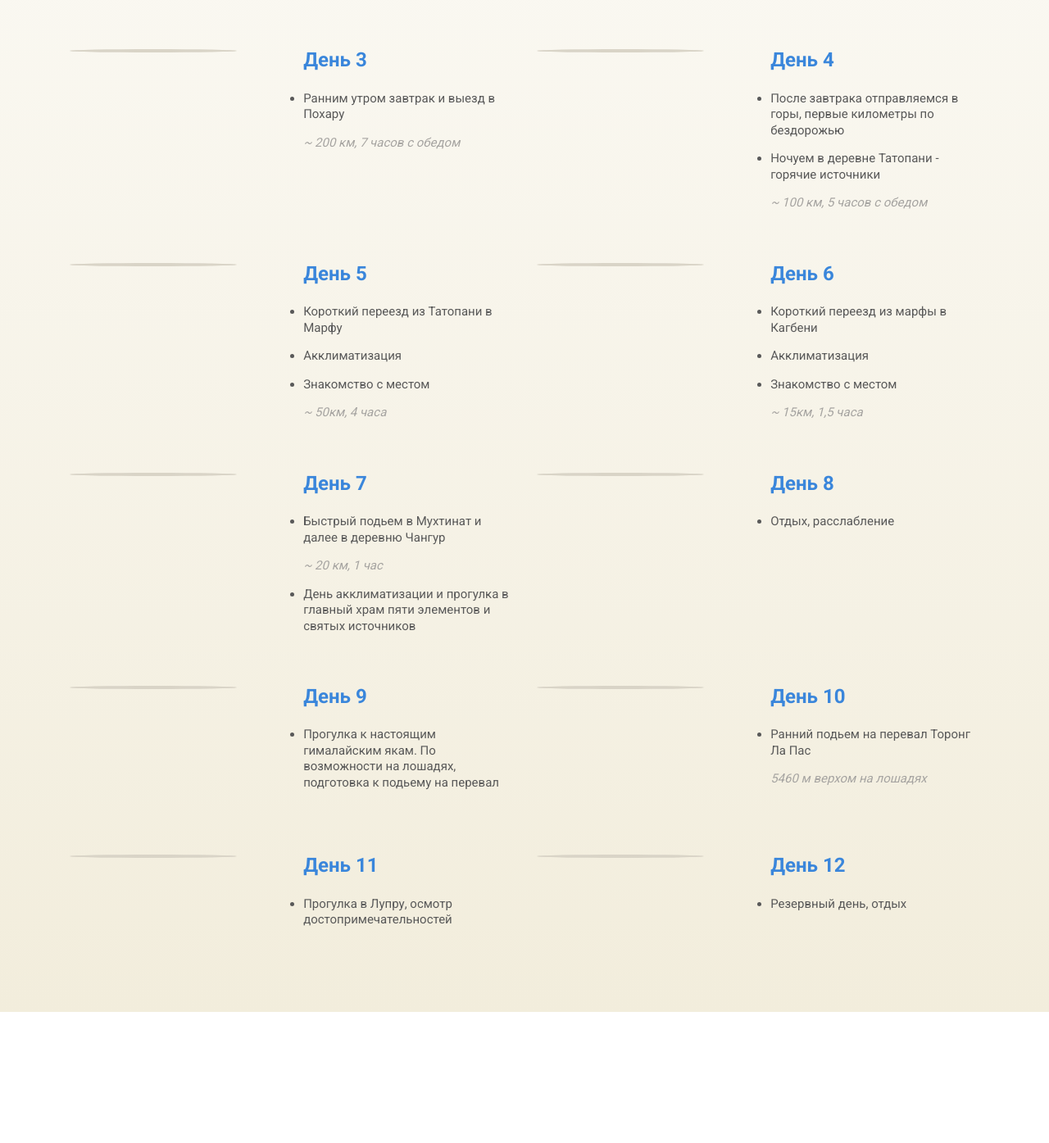
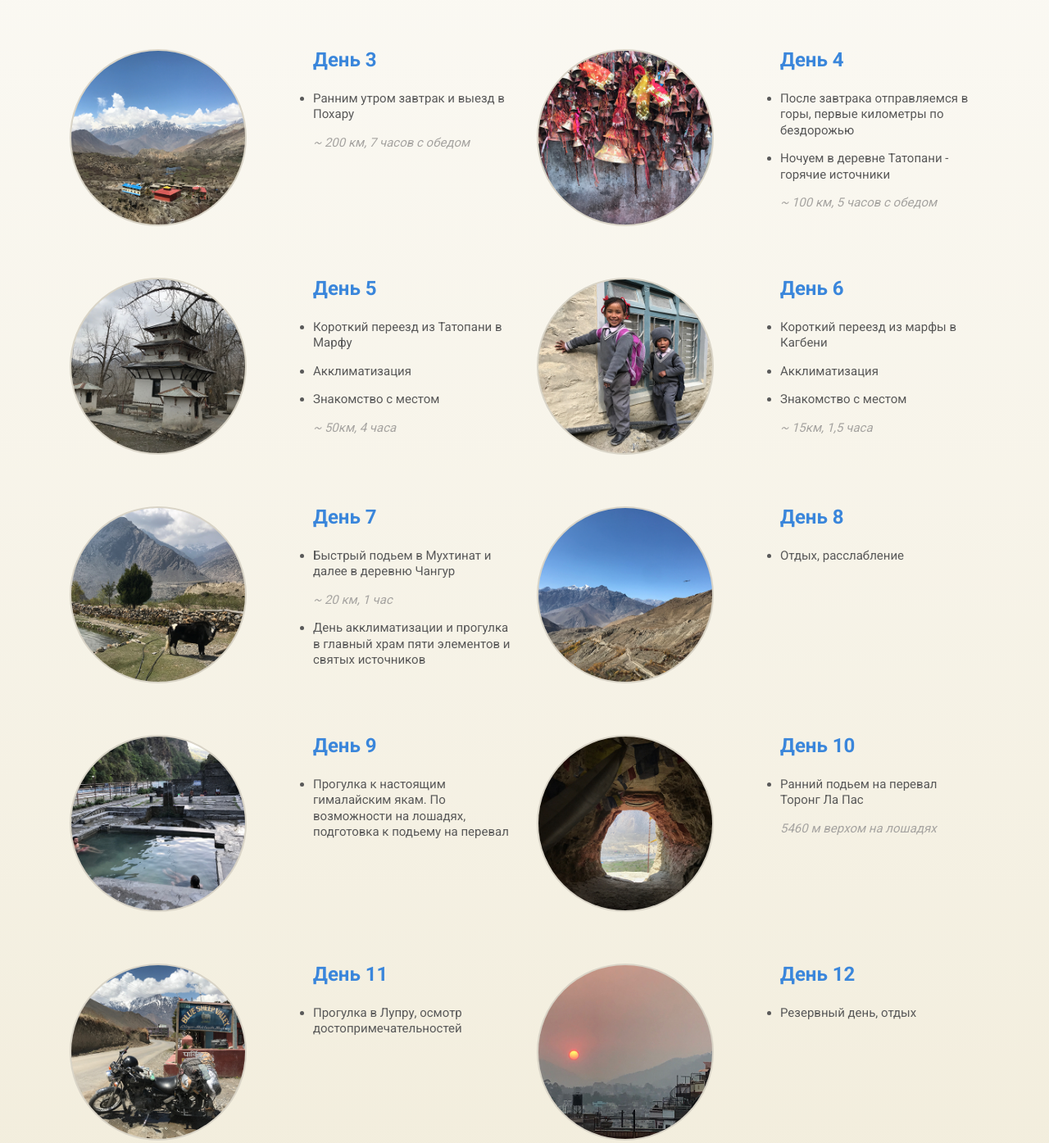
Before and after one commit to mxmlukyanov/mxmlukyanov.github.io, a plain HTML site: page mototour/index.html in a window 1280 px wide. Shown: the part 2452-3847 px from the top of the page at 82% size. Before the commit the page ends 3687 px from the top, so only its background shows below. Drawn offline with Linux system fonts and the light colour scheme.

Commit message:
Update index.html

```diff
--- a/mototour/index.html
+++ b/mototour/index.html
@@ -113,7 +113,7 @@
             <div class="row">
                 <div class="col-md-6">
                     <div class="day">
-                        <img src="" alt="" class="rounded">
+                        <img src="img/route/03.jpg" alt="" class="rounded">
                         <div class="day_descr">
                             <h4>День 3</h4>
                             <ul>
@@ -125,7 +125,7 @@
                 </div>
                 <div class="col-md-6">
                     <div class="day">
-                        <img src="" alt="" class="rounded">
+                        <img src="img/route/04.jpg" alt="" class="rounded">
                         <div class="day_descr">
                             <h4>День 4</h4>
                             <ul>
@@ -140,7 +140,7 @@
             <div class="row">
                 <div class="col-md-6">
                     <div class="day">
-                        <img src="" alt="" class="rounded">
+                        <img src="img/route/05.jpg" alt="" class="rounded">
                         <div class="day_descr">
                             <h4>День 5</h4>
                             <ul>
@@ -154,7 +154,7 @@
                 </div>
                 <div class="col-md-6">
                     <div class="day">
-                        <img src="" alt="" class="rounded">
+                        <img src="img/route/06.jpg" alt="" class="rounded">
                         <div class="day_descr">
                             <h4>День 6</h4>
                             <ul>
@@ -170,7 +170,7 @@
             <div class="row">
                 <div class="col-md-6">
                     <div class="day">
-                        <img src="" alt="" class="rounded">
+                        <img src="img/route/07.jpg" alt="" class="rounded">
                         <div class="day_descr">
                             <h4>День 7</h4>
                              <ul>
@@ -183,7 +183,7 @@
                 </div>
                 <div class="col-md-6">
                     <div class="day">
-                        <img src="" alt="" class="rounded">
+                        <img src="img/route/08.jpg" alt="" class="rounded">
                         <div class="day_descr">
                             <h4>День 8</h4>
                             <ul>
@@ -196,7 +196,7 @@
             <div class="row">
                 <div class="col-md-6">
                     <div class="day">
-                        <img src="" alt="" class="rounded">
+                        <img src="img/route/09.jpg" alt="" class="rounded">
                         <div class="day_descr">
                             <h4>День 9</h4>
                             <ul>
@@ -208,7 +208,7 @@
                 </div>
                 <div class="col-md-6">
                     <div class="day">
-                        <img src="" alt="" class="rounded">
+                        <img src="img/route/10.jpg" alt="" class="rounded">
                         <div class="day_descr">
                             <h4>День 10</h4><ul>
                                 <li>Ранний подьем на перевал Торонг Ла Пас</li>
@@ -221,7 +221,7 @@
             <div class="row">
                 <div class="col-md-6">
                     <div class="day">
-                        <img src="" alt="" class="rounded">
+                        <img src="img/route/11.jpg" alt="" class="rounded">
                         <div class="day_descr">
                             <h4>День 11</h4>
                             <ul>
@@ -232,7 +232,7 @@
                 </div>
                 <div class="col-md-6">
                     <div class="day">
-                        <img src="" alt="" class="rounded">
+                        <img src="img/route/12.jpg" alt="" class="rounded">
                         <div class="day_descr">
                             <h4>День 12</h4>
                             <ul>
```
